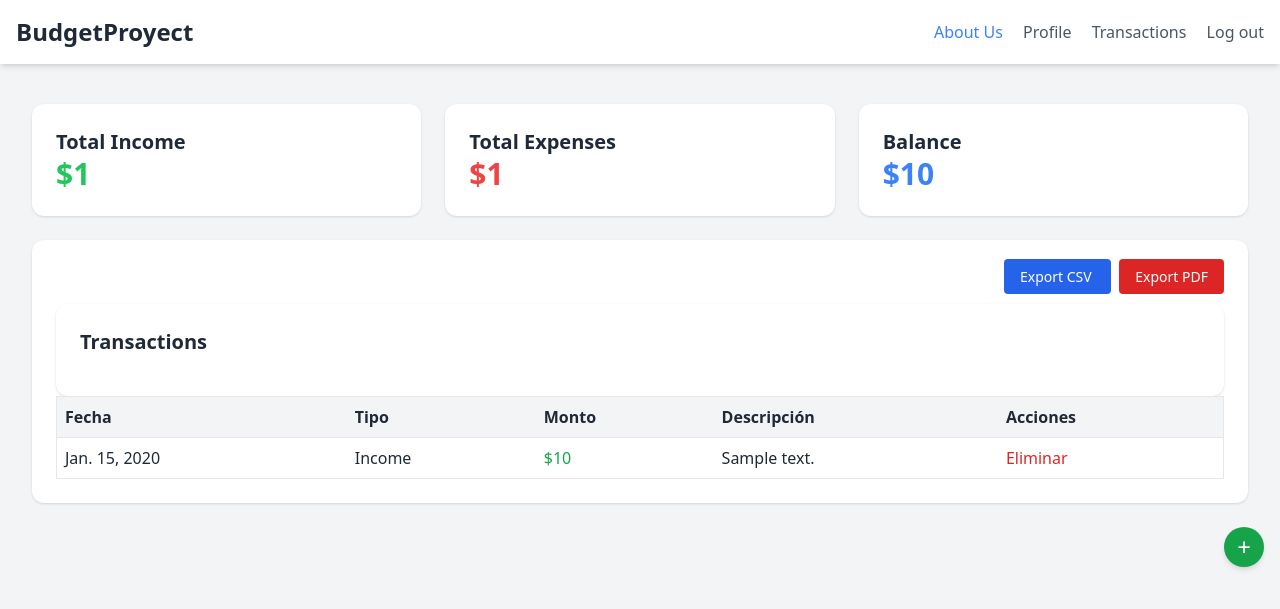
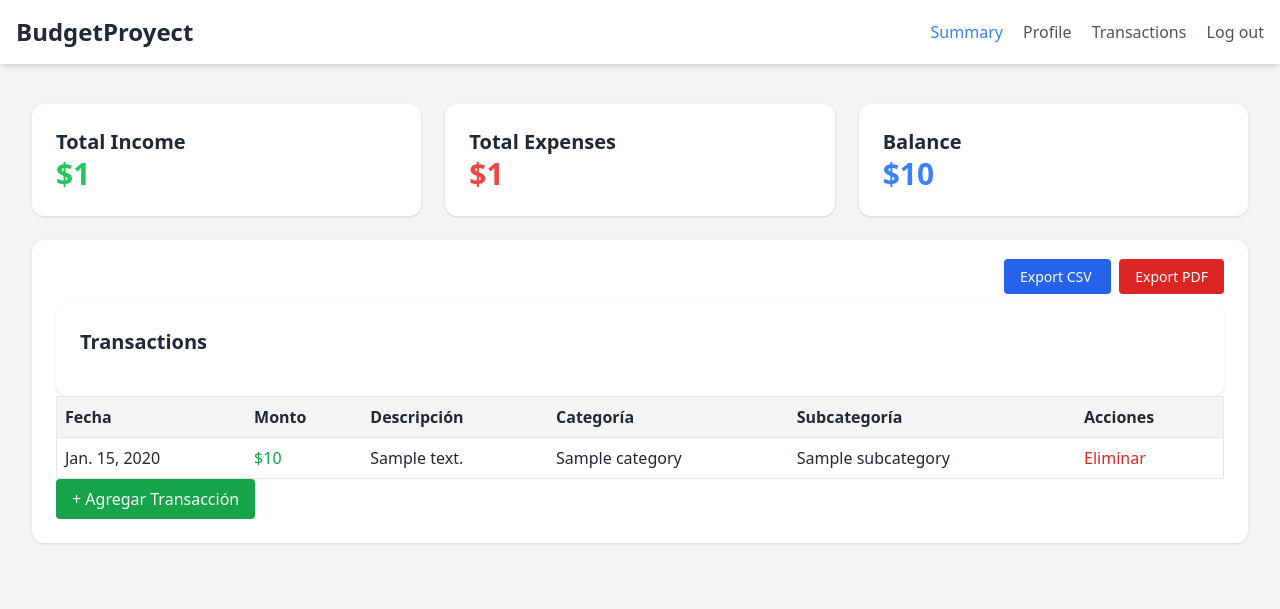
Before and after one commit to hefestoz/DjangoBudgetApp, a Django app: template budgetapp/templates/budgetapp/transactions.html in a window 1280 px wide. Shown: the top 609 px of the page. Run offline with Django 5.2, Linux system fonts and the light colour scheme; tables that the repository leaves empty hold one stand-in row (values such as "Sample post"); the template is opened without the code that fills it: values that come from a table or form of the project are taken from there, most other values are stand-ins (such as "Sample title", 1, 10 or a date in 2020); some libraries are stand-ins or nearby versions.

Commit message:
Categories Added, Form to create transactions was changed, Summary Added

```diff
--- a/Budgetproyect/settings.py
+++ b/Budgetproyect/settings.py
@@ -57,7 +57,7 @@ INSTALLED_APPS = [
     'django.contrib.messages',
     'django.contrib.staticfiles',
     'django.contrib.sites',
-    'budgetapp',
+    'budgetapp.apps.BudgetappConfig',
     'rest_framework',
     'allauth',
     'allauth.account',
--- a/budgetapp/apps.py
+++ b/budgetapp/apps.py
@@ -4,3 +4,6 @@ from django.apps import AppConfig
 class BudgetappConfig(AppConfig):
     default_auto_field = 'django.db.models.BigAutoField'
     name = 'budgetapp'
+
+    def ready(self):
+        import budgetapp.signals
--- /dev/null
+++ b/budgetapp/forms.py
@@ -0,0 +1,24 @@
+from django import forms
+from .models import Transaction, Category, Subcategory
+
+class TransactionForm(forms.ModelForm):
+    class Meta:
+        model = Transaction
+        fields = ['amount', 'category', 'subcategory', 'description']
+        widgets = {
+            'description': forms.Textarea(attrs={'rows': 2}),
+        }
+
+    category = forms.ModelChoiceField(queryset=Category.objects.all(), required=True)
+    subcategory = forms.ModelChoiceField(queryset=Subcategory.objects.none(), required=True)
+
+    def __init__(self, *args, **kwargs):
+        super().__init__(*args, **kwargs)
+        if 'category' in self.data:
+            try:
+                category_id = int(self.data.get('category'))
+                self.fields['subcategory'].queryset = Subcategory.objects.filter(category_id=category_id)
+            except (ValueError, TypeError):
+                pass
+        elif self.instance.pk and self.instance.category:
+            self.fields['subcategory'].queryset = Subcategory.objects.filter(category=self.instance.category)
--- /dev/null
+++ b/budgetapp/templates/budgetapp/add_transaction.html
@@ -0,0 +1,37 @@
+{% load custom_filters %}
+
+<div id="transactionModal" class="fixed inset-0 bg-black bg-opacity-50 hidden flex items-center justify-center z-50">
+  <div class="bg-white p-6 rounded-lg shadow-md w-full max-w-md">
+    <h2 class="text-xl font-bold mb-4">Nueva Transacción</h2>
+    <form method="POST" action="{% url 'transactions' %}" id="transactionForm" class="space-y-4">
+        {% csrf_token %}
+        <input type="hidden" name="action" value="create">
+      {% csrf_token %}
+
+      <div>
+        <label for="id_amount" class="block text-sm font-medium">Monto</label>
+        {{ form.amount|add_class:"mt-1 block w-full border rounded p-2" }}
+      </div>
+
+      <div>
+        <label for="id_category" class="block text-sm font-medium">Categoría</label>
+        {{ form.category|add_class:"mt-1 block w-full border rounded p-2" }}
+      </div>
+
+      <div>
+        <label for="id_subcategory" class="block text-sm font-medium">Subcategoría</label>
+        {{ form.subcategory|add_class:"mt-1 block w-full border rounded p-2" }}
+      </div>
+
+      <div>
+        <label for="id_description" class="block text-sm font-medium">Descripción</label>
+        {{ form.description|add_class:"mt-1 block w-full border rounded p-2" }}
+      </div>
+
+      <div class="flex justify-end gap-2">
+        <button type="button" onclick="closeModal()" class="px-4 py-2 bg-gray-300 rounded">Cancelar</button>
+        <button type="submit" class="px-4 py-2 bg-blue-600 text-white rounded hover:bg-blue-700">Guardar</button>
+      </div>
+    </form>
+  </div>
+</div>
--- a/budgetapp/templates/budgetapp/header.html
+++ b/budgetapp/templates/budgetapp/header.html
@@ -4,7 +4,7 @@
 
     <!-- Desktop Navigation (hidden on mobile) -->
     <div class="hidden md:block">
-      <a href="{% url 'main' %}" class="text-blue-500 font-medium hover:underline">About Us</a>
+      <a href="{% url 'financial-summary' %}" class="text-blue-500 font-medium hover:underline">Summary</a>
       <a href="{% url 'account_profile' %}" class="ml-4 text-gray-600 hover:text-blue-500">Profile</a>
       <a href="{% url 'transactions' %}" class="ml-4 text-gray-600 hover:text-blue-500">Transactions</a>
       <a href="/accounts/logout/" class="ml-4 text-gray-600 hover:text-blue-500">Log out</a>
@@ -20,7 +20,7 @@
 
   <!-- Mobile Menu (hidden by default) -->
   <div id="mobile-menu" class="hidden md:hidden mt-4 space-y-2">
-    <a href="{% url 'main' %}" class="block py-2 text-gray-600 hover:text-blue-500">About Us</a>
+    <a href="{% url 'financial-summary' %}" class="block py-2 text-gray-600 hover:text-blue-500">Summary</a>
     <a href="{% url 'account_profile' %}" class="block py-2 text-gray-600 hover:text-blue-500">Profile</a>
     <a href="{% url 'transactions' %}" class="block py-2 text-gray-600 hover:text-blue-500">Transactions</a>
     <a href="/accounts/logout/" class="block py-2 text-gray-600 hover:text-blue-500">Log out</a>
--- a/budgetapp/templates/budgetapp/transactions.html
+++ b/budgetapp/templates/budgetapp/transactions.html
@@ -49,9 +49,10 @@
           <thead>
             <tr class="bg-gray-100 text-left">
               <th class="p-2">Fecha</th>
-              <th class="p-2">Tipo</th>
               <th class="p-2">Monto</th>
               <th class="p-2">Descripción</th>
+              <th class="p-2">Categoría</th>
+              <th class="p-2">Subcategoría</th>
               <th class="p-2">Acciones</th>
             </tr>
           </thead>
@@ -59,11 +60,12 @@
             {% for t in transactions %}
             <tr class="border-t">
               <td class="p-2">{{ t.date }}</td>
-              <td class="p-2">{{ t.get_type_display }}</td>
               <td class="p-2 {% if t.type == 'income' %}text-green-600{% else %}text-red-600{% endif %}">
                 {% if t.type == 'expense' %}-{% endif %}${{ t.amount }}
               </td>
               <td class="p-2">{{ t.description }}</td>
+              <td class="p-2">{{ t.category.name }}</td>
+              <td class="p-2">{{ t.subcategory.name }}</td>
               <td class="p-2">
                 <form method="POST" action="{% url 'transactions' %}" onsubmit="return confirm('¿Estás seguro de que quieres eliminar esta transacción?');">
                     {% csrf_token %}
@@ -80,33 +82,69 @@
           </tbody>
         </table>
       </div>
+      <button onclick="openModal()" class="bg-green-600 text-white px-4 py-2 rounded hover:bg-green-700">
+        + Agregar Transacción
+      </button>
+
+      {% include 'budgetapp/add_transaction.html' %}
+
+      <script>
+        function openModal() {
+          document.getElementById('transactionModal').classList.remove('hidden');
+        }
+
+        function closeModal() {
+          document.getElementById('transactionModal').classList.add('hidden');
+        }
+
+        document.getElementById('id_category')?.addEventListener('change', function () {
+          const categoryId = this.value;
+          const subcatField = document.getElementById('id_subcategory');
+          subcatField.innerHTML = '<option>Cargando...</option>';
+
+          fetch(`/api/subcategories/?category=${categoryId}`)
+            .then(response => response.json())
+            .then(data => {
+              subcatField.innerHTML = '<option value="">---------</option>';
+              data.forEach(subcat => {
+                const option = document.createElement('option');
+                option.value = subcat.id;
+                option.textContent = subcat.name;
+                subcatField.appendChild(option);
+              });
+            });
+        });
+      </script>
+
+    </body>
+    </html>
 
       <!-- Mobile Cards (shown on mobile) -->
+<!-- Vista para móviles: tarjetas -->
 <div class="md:hidden space-y-4">
   {% for t in transactions %}
-  <div class="border rounded-lg p-4">
-    <div class="flex justify-between">
-      <span class="font-medium">{{ t.date }}</span>
-      <span class="{% if t.type == 'income' %}text-green-600{% else %}text-red-600{% endif %}">
+    <div class="bg-white shadow rounded-lg p-4">
+      <div class="flex justify-between items-center mb-2">
+        <p class="text-sm text-gray-500">{{ t.date }}</p>
+        <p class="text-sm font-semibold {% if t.type == 'income' %}text-green-600{% else %}text-red-600{% endif %}">
           {% if t.type == 'expense' %}-{% endif %}${{ t.amount }}
-      </span>
+        </p>
       </div>
-    <div class="text-sm text-gray-500 mt-1">{{ t.get_type_display }}</div>
-    <div class="mt-2">{{ t.description }}</div>
-    <form method="POST" action="{% url 'transactions' %}"
-          onsubmit="return confirm('¿Estás seguro de que quieres eliminar esta transacción?');"
-          class="mt-3">
+      <p class="text-sm text-gray-700 mb-1"><strong>Descripción:</strong> {{ t.description }}</p>
+      <p class="text-sm text-gray-700"><strong>Categoría:</strong> {{ t.category.name }}</p>
+      <p class="text-sm text-gray-700 mb-2"><strong>Subcategoría:</strong> {{ t.subcategory.name|default:"-" }}</p>
+      <form method="POST" action="{% url 'transactions' %}" onsubmit="return confirm('¿Eliminar esta transacción?');">
         {% csrf_token %}
         <input type="hidden" name="action" value="delete">
         <input type="hidden" name="delete_id" value="{{ t.id }}">
-      <button type="submit" class="text-red-600 hover:underline text-sm">Eliminar</button>
+        <button type="submit" class="text-red-600 text-sm underline">Eliminar</button>
       </form>
     </div>
   {% empty %}
-  <div class="text-center py-4">No hay transacciones aún.</div>
+    <p class="text-center text-gray-500">No hay transacciones aún.</p>
   {% endfor %}
 </div>
-</div>
+
 
           <!-- Add more rows dynamically -->
         </tbody>
@@ -115,48 +153,7 @@
   </div>
 </body>
 </html>
-<!-- Botón +  Form hidden by default -->
-<div class="flex justify-end mb-4 sticky top-4 z-10">
-  <button id="toggleFormBtn" class="bg-green-600 text-white rounded-full w-10 h-10 text-2xl flex items-center justify-center hover:bg-green-700 shadow-md">
-    +
-  </button>
-</div>
 
-<!-- Form Container with better mobile handling -->
-<div id="transactionForm" class="hidden bg-white rounded-xl shadow p-4 md:p-6 mb-6 mx-2 md:mx-0 overflow-x-hidden">
-  <h2 class="text-xl font-semibold mb-4">Agregar Transacción</h2>
-  <form method="POST" action="{% url 'transactions' %}">
-    {% csrf_token %}
-    <input type="hidden" name="action" value="create">
-
-    <div class="grid grid-cols-1 gap-4">
-      <div>
-        <label class="block text-sm font-medium mb-1">Tipo</label>
-        <select name="type" class="w-full border rounded px-3 py-2" required>
-          <option value="">Seleccionar</option>
-          <option value="income">Ingreso</option>
-          <option value="expense">Gasto</option>
-        </select>
-      </div>
-
-      <div>
-        <label class="block text-sm font-medium mb-1">Monto</label>
-        <input type="number" name="amount" class="w-full border rounded px-3 py-2" required>
-      </div>
-
-      <div>
-        <label class="block text-sm font-medium mb-1">Descripción</label>
-        <input type="text" name="description" class="w-full border rounded px-3 py-2">
-      </div>
-    </div>
-
-    <div class="mt-4 flex justify-end">
-      <button type="submit" class="bg-blue-600 text-white px-6 py-2 rounded hover:bg-blue-700 w-full md:w-auto">
-        Guardar
-      </button>
-    </div>
-  </form>
-</div>
 
 <script>
   const toggleBtn = document.getElementById('toggleFormBtn');
--- /dev/null
+++ b/budgetapp/templatetags/custom_filters.py
@@ -0,0 +1,7 @@
+from django import template
+
+register = template.Library()
+
+@register.filter(name='add_class')
+def add_class(value, css_class):
+    return value.as_widget(attrs={'class': css_class})
--- a/budgetapp/urls.py
+++ b/budgetapp/urls.py
@@ -9,4 +9,7 @@ urlpatterns = [
     path('accounts/profile/', views.user_profile, name='account_profile'),
     path('export/csv/', views.export_transactions_csv, name='export_transactions_csv'),
     path('export/pdf/', views.export_transactions_pdf, name='export_transactions_pdf'),
+    path('transactions/new/', views.add_transaction, name='add-transaction'),
+    path('api/subcategories/', views.get_subcategories, name='get-subcategories'),
+    path('summary/', views.financial_summary, name='financial-summary'),
     ]
```
Also changed, not shown: budgetapp/models.py (+22 -1 lines), budgetapp/signals.py (added, +30 -0 lines), budgetapp/templates/budgetapp/financial_summary.html (added, +70 -0 lines), budgetapp/views.py (+68 -7 lines), budgetapp/migrations/0004_category_subcategory.py (added), budgetapp/migrations/0005_transaction_category.py (added), budgetapp/migrations/0006_transaction_subcategory.py (added), budgetapp/templatetags/__init__.py (added). Lines whose indentation alone changed are shown as unchanged.
